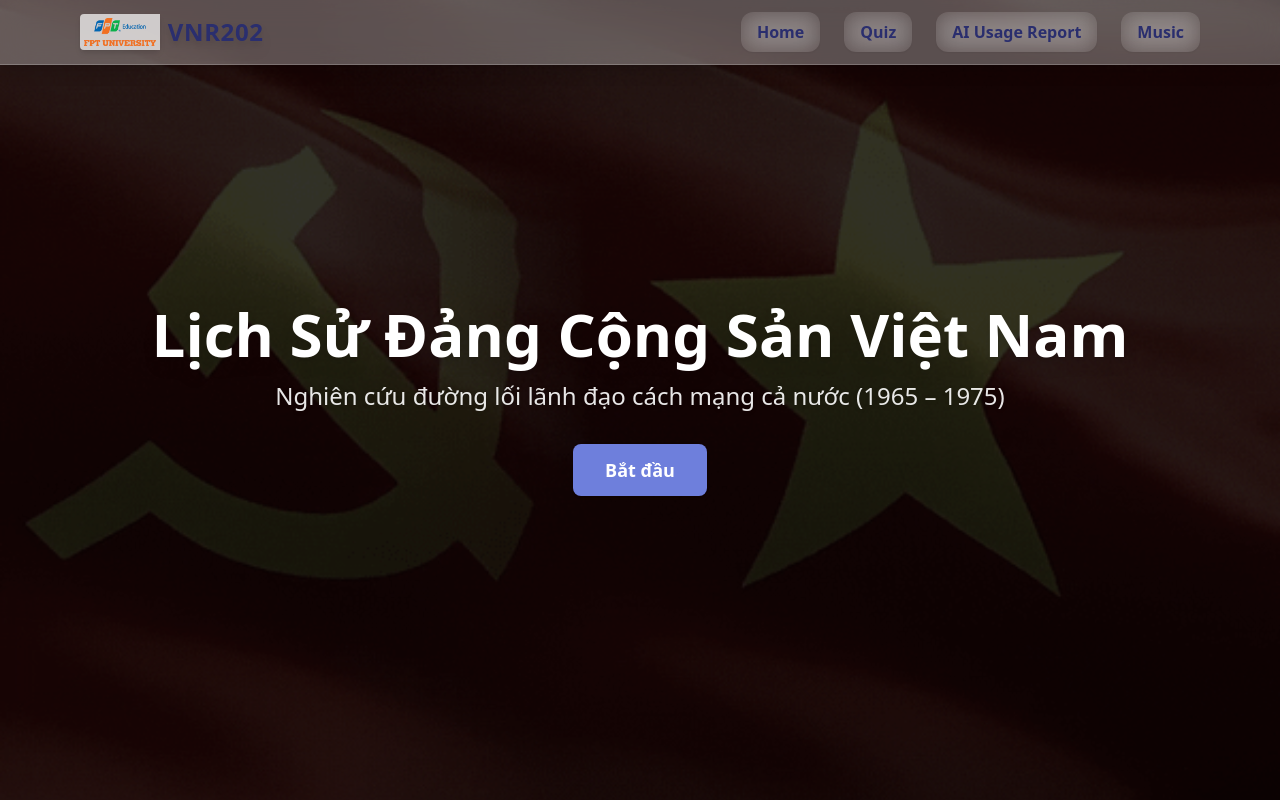
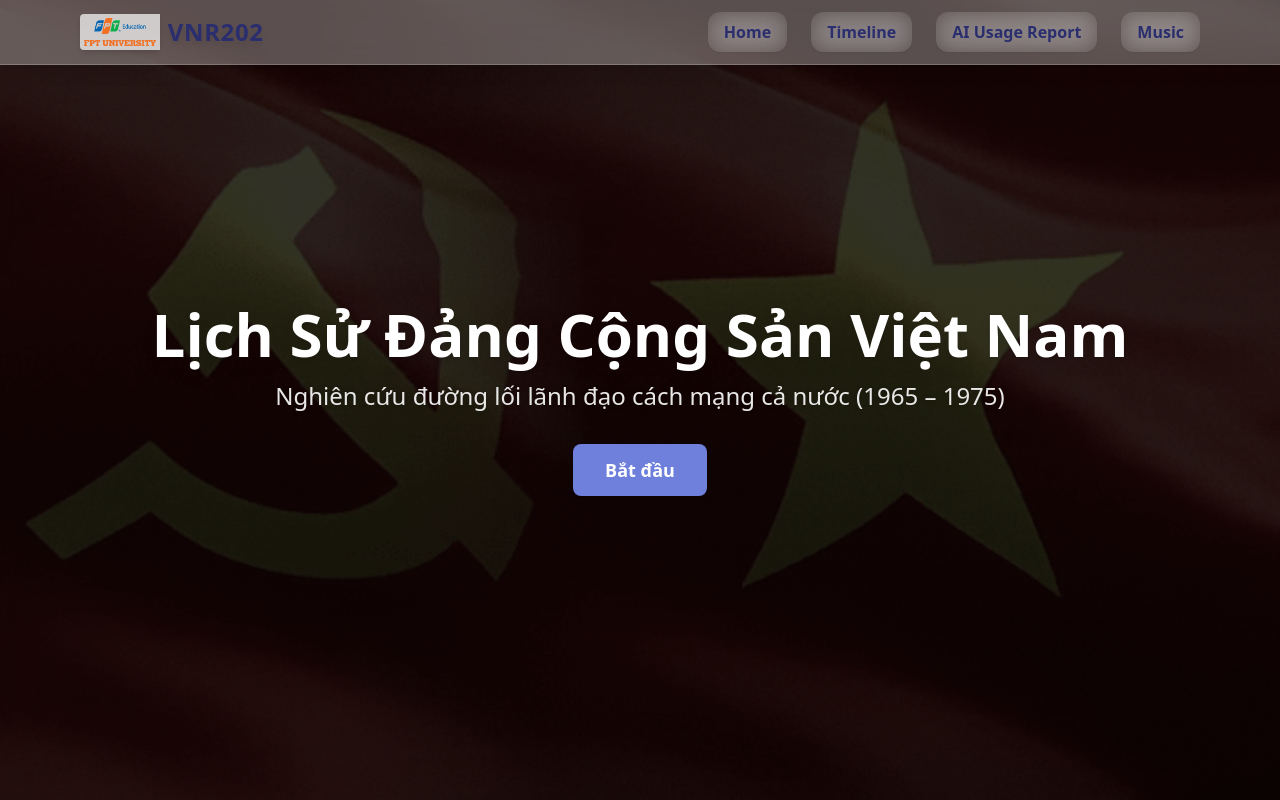
Before and after one commit to MQuyen123/mln131, a React (Vite) app: page / in a window 1280 px wide. Shown: the top 800 px of the page. Built offline with nearby package versions, Linux system fonts and the light colour scheme.

Commit message:
add timeline header and delete quiz header

```diff
--- a/src/components/Header.tsx
+++ b/src/components/Header.tsx
@@ -5,7 +5,8 @@ import Logo from "../../public/logo.webp";
 
 const menu = [
   { label: "Home", to: "/intro" },
-  { label: "Quiz", to: "/quiz" },
+  { label: "Timeline", to: "/Timeline" },
+  //{ label: "Quiz", to: "/quiz" },
   // { label: "Chatbot", to: "/chatbot" },
   { label: "AI Usage Report", to: "/case-study" },
   { label: "Music ", to: "/musicai" },
```
